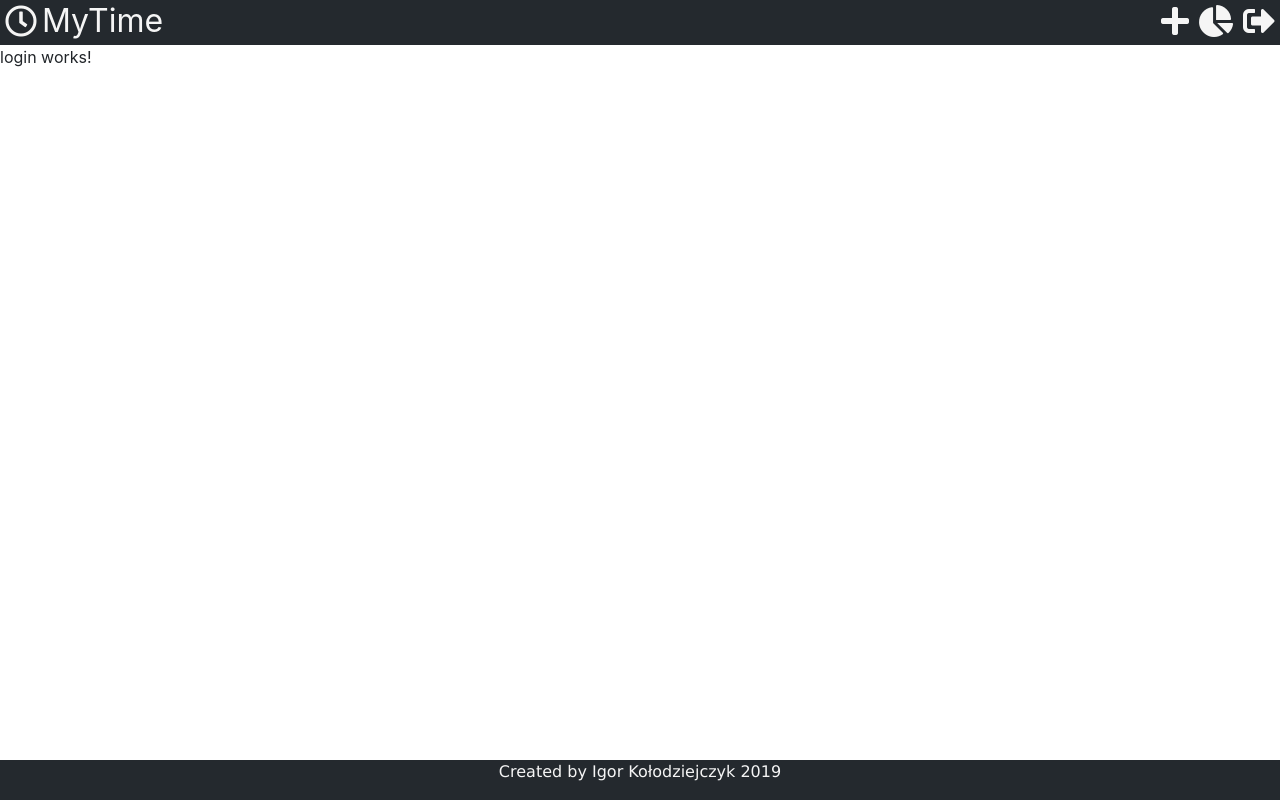
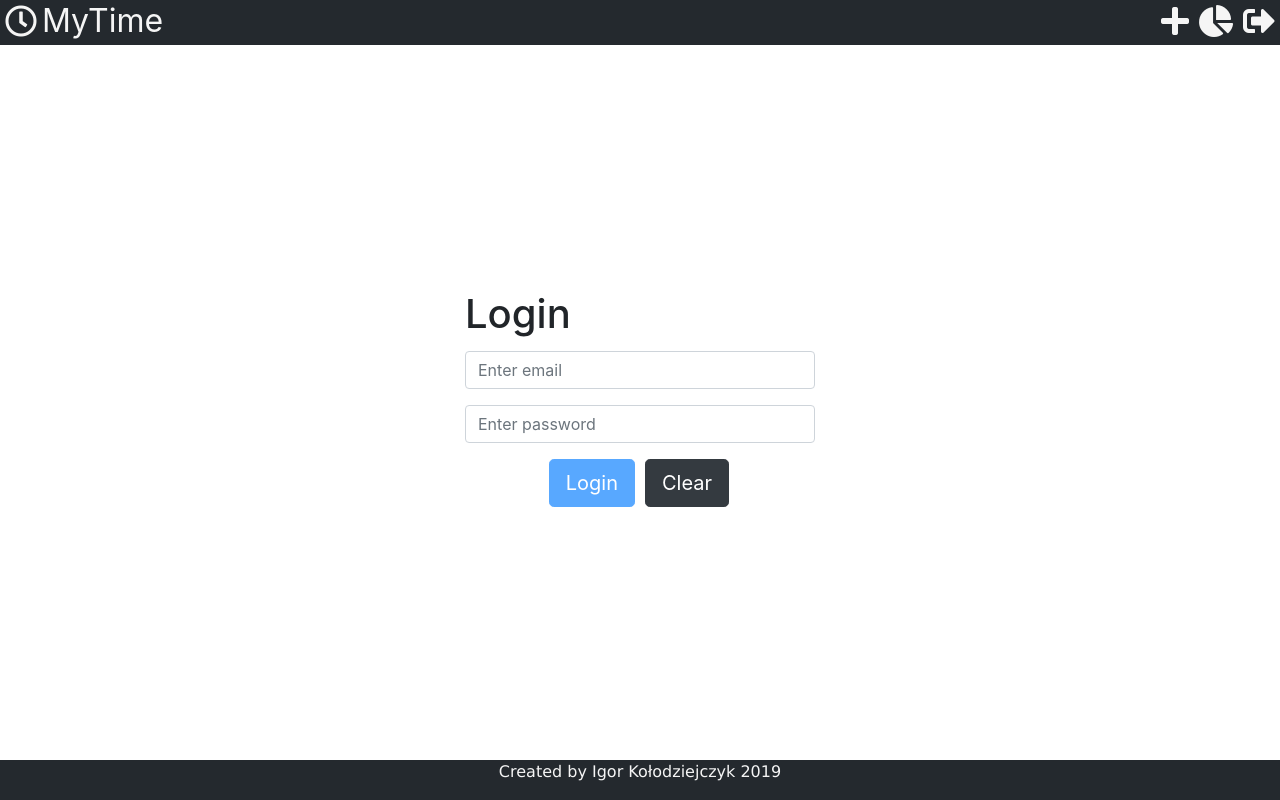
Before and after one commit to igorkol1/MyTime, an Angular app in the folder MyTime-frontend/: page /login in a window 1280 px wide. Built offline with nearby package versions, Linux system fonts and the light colour scheme.

Commit message:
Add styling to login component

```diff
--- a/MyTime-frontend/src/app/components/login/login.component.css
+++ b/MyTime-frontend/src/app/components/login/login.component.css
@@ -0,0 +1,11 @@
+#loginForm {
+  margin-block-start: 70%;
+}
+
+#loginButton {
+  text-align: end;
+}
+
+#loginTitle {
+  padding-bottom: 5px;
+}
--- a/MyTime-frontend/src/app/components/login/login.component.html
+++ b/MyTime-frontend/src/app/components/login/login.component.html
@@ -1,3 +1,35 @@
-<p>
-  login works!
-</p>
+<div class="container">
+  <div class="row">
+    <div class="col-md-4 offset-md-4">
+
+
+      <form (ngSubmit)="!loginForm.invalid && login()" #loginForm="ngForm" id="loginForm">
+        <h1 id="loginTitle">Login</h1>
+        <div class="form-group">
+          <input [(ngModel)]="username" type="email" class="form-control" id="email" name="email" ngModel email="true"
+                 placeholder="Enter email" required="required">
+        </div>
+
+        <div class="form-group">
+          <input [(ngModel)]="password" type="password" class="form-control" id="password" name="password"
+                 placeholder="Enter password" required="required">
+        </div>
+
+        <div class="form-row" id="buttons-group">
+          <div class="col" id="loginButton">
+            <button type="button" class="btn btn-primary btn-lg" (click)="login()"
+                    [disabled]="loginForm.invalid">Login
+            </button>
+          </div>
+
+          <div class="col">
+            <button type="button" class="btn btn-dark btn-lg" (click)="clearFields()" id="clearButton">Clear</button>
+          </div>
+
+        </div>
+
+      </form>
+    </div>
+
+  </div>
+</div>
--- a/MyTime-frontend/src/app/components/login/login.component.ts
+++ b/MyTime-frontend/src/app/components/login/login.component.ts
@@ -1,4 +1,5 @@
-import { Component, OnInit } from '@angular/core';
+import {Component, OnInit} from '@angular/core';
+import {Router} from '@angular/router';
 
 @Component({
   selector: 'app-login',
@@ -6,10 +7,21 @@ import { Component, OnInit } from '@angular/core';
   styleUrls: ['./login.component.css']
 })
 export class LoginComponent implements OnInit {
+  username: String;
+  password: String;
 
-  constructor() { }
+  constructor(private router: Router) {
+  }
 
   ngOnInit() {
   }
 
+  login() {
+    this.router.navigate(['/activitiesList']);
+  }
+
+  clearFields() {
+    this.username = '';
+    this.password = '';
+  }
 }
```
